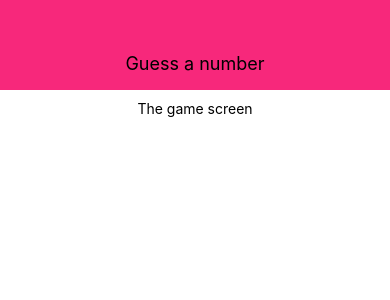
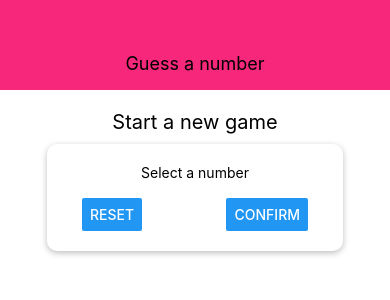
Before and after one commit to Alfreita/GuessANumber, a React Native app: screen / in a window 390 px wide. Shown: the top 300 px of the page. Built offline with nearby package versions, Linux system fonts and the light colour scheme.

Commit message:
adding some styles

```diff
--- a/screens/StartGame.tsx
+++ b/screens/StartGame.tsx
@@ -1,10 +1,18 @@
 import React from "react";
-import { View, Text, TextInput, StyleSheet } from "react-native";
+import { View, Text, TextInput, Button, StyleSheet } from "react-native";
 
 const StartGame = (props: any) => {
   return (
     <View style={styles.screen}>
-      <Text>The game screen</Text>
+      <Text style={styles.title}>Start a new game</Text>
+      <View style={styles.inputContainer}>
+        <Text>Select a number</Text>
+        <TextInput />
+        <View style={styles.buttonContainer}>
+          <Button title="Reset" onPress={() => {}} />
+          <Button title="Confirm" onPress={() => {}} />
+        </View>
+      </View>
     </View>
   );
 };
@@ -14,5 +22,31 @@
     padding: 10,
     alignItems: "center",
   },
+  inputContainer: {
+    width: 300,
+    maxWidth: "80%",
+    alignItems: "center",
+    shadowColor: "black",
+    shadowOffset: {
+      width: 0,
+      height: 2,
+    },
+    shadowRadius: 6,
+    shadowOpacity: 0.26,
+    elevation: 5,
+    backgroundColor: "white",
+    padding: 20,
+    borderRadius: 10,
+  },
+  title: {
+    fontSize: 20,
+    marginVertical: 10,
+  },
+  buttonContainer: {
+    flexDirection: "row",
+    width: "100%",
+    justifyContent: "space-between",
+    paddingHorizontal: 15,
+  },
 });
 export default StartGame;
```
